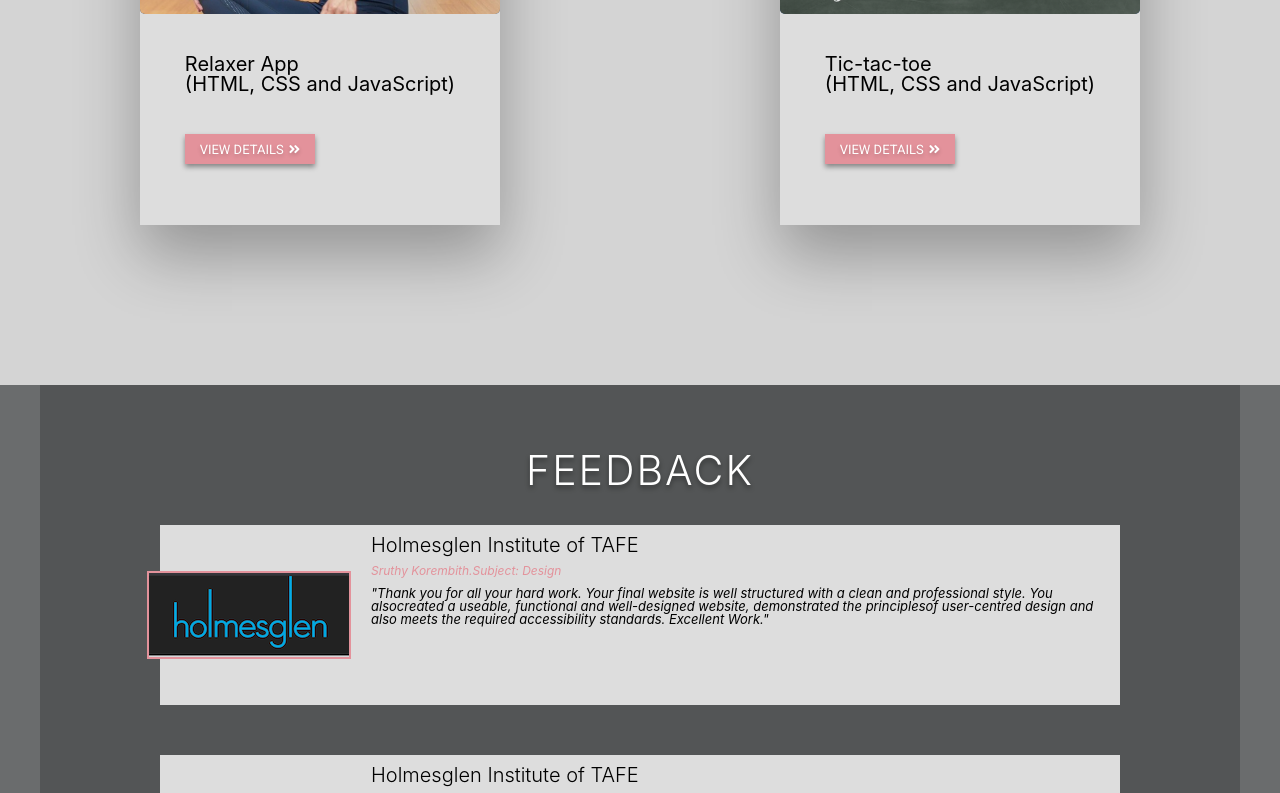
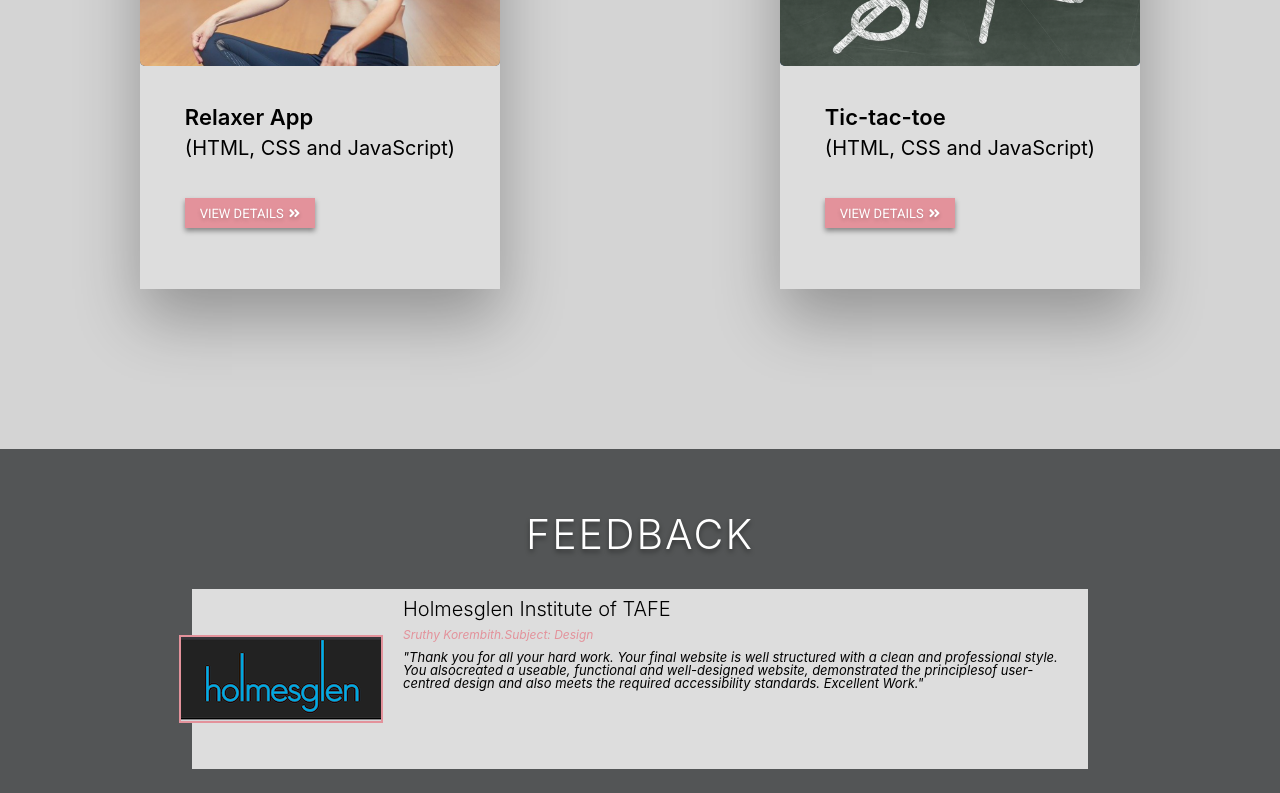
Before and after one commit to tetiana-murashova/portfolio, a React (Create React App) app: page / in a window 1280 px wide. Shown: the part 3320-4113 px from the top of the page. Built offline with nearby package versions, Linux system fonts and the light colour scheme.

Commit message:
font portfolio card changed

```diff
--- a/src/components/Feedback/Feedback.css
+++ b/src/components/Feedback/Feedback.css
@@ -1,6 +1,6 @@
 
 .section-feedback {
-    max-width: 120rem;
+    width: 100%;
     padding: 6rem 0;
     margin: 0 auto;
     background-color: rgba(61, 63, 65, .5);
@@ -35,7 +35,7 @@
 
 .feedback-card__element {
     background-color: #dddddd;
-    width: 80%;
+    width: 70%;
     min-height: 18rem;
     display: flex;
     margin-bottom: 5rem;
--- a/src/components/Portfolio/Project/Project.css
+++ b/src/components/Portfolio/Project/Project.css
@@ -44,6 +44,13 @@
 .portfolio--text {
     width: 100%;
     font-size: 2rem;
+    margin-bottom: 2rem;
+}
+.portfolio--text_title {
+    width: 100%;
+    font-size: 2.2rem;
+    font-weight: 600;
+    margin-bottom: 1rem;
 }
 
 .portfolio--view-detail-btn {
--- a/src/components/Portfolio/Project/Project.js
+++ b/src/components/Portfolio/Project/Project.js
@@ -18,10 +18,8 @@ class Project extends Component {
                         </div>
                     </a>
                     <div className="portfolio--text-container">
-                        <p className="portfolio--text"> {this.props.name} <br />
-                            {this.props.tools}
-                            <br /><br />
-                        </p>
+                        <h4 className="portfolio--text_title">{this.props.name}</h4>
+                        <p className="portfolio--text">{this.props.tools}</p>
 
                         <form className='my-form' action={this.props.link}
                               method="get" target="_blank">
```
